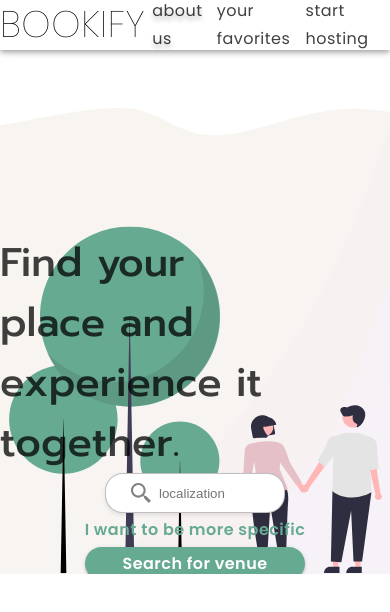
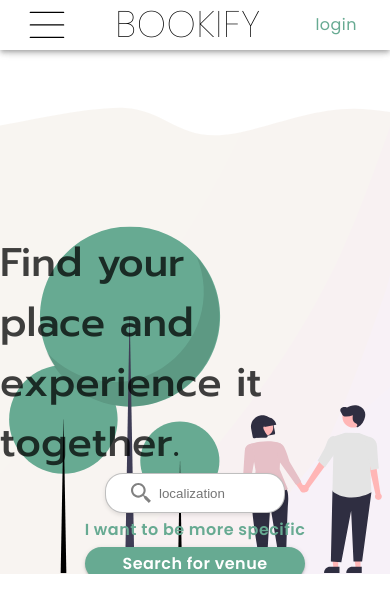
Before and after one commit to pawelberowski/frontend-bookify, a React (Vite) app: page / in a window 390 px wide. Shown: the top 612 px of the page. Built offline with nearby package versions, Linux system fonts and the light colour scheme; no server answers.

Commit message:
feat(Header) header now have its mobile version

```diff
--- a/src/shared/components/Layout/Header/index.tsx
+++ b/src/shared/components/Layout/Header/index.tsx
@@ -5,10 +5,25 @@ import {
   ShadowButton,
   StyledAppBar,
 } from "./Header.styled.tsx";
-import { Typography } from "@mui/material";
+import { Box, Typography } from "@mui/material";
+import { useIsMobileView } from "../../../utils/useIsMobileView.tsx";
+import HamburgerIcon from "../../../assets/hamburger.svg";
+export const Header = () => {
+  const isMobileView = useIsMobileView();
 
-export const Header = () => {
   return (
+    <Box>
+      {isMobileView ? (
+        <StyledAppBar color="inherit">
+          <img src={HamburgerIcon} alt="Three horizontal lines" />
+          <Logo>BOOKIFY</Logo>
+          <LinksContainer>
+            <LowerCaseButton href="/login" color="primary">
+              <Typography variant="subtitle1">login</Typography>
+            </LowerCaseButton>
+          </LinksContainer>
+        </StyledAppBar>
+      ) : (
         <StyledAppBar color="inherit">
           <Logo>BOOKIFY</Logo>
           <LinksContainer>
@@ -26,5 +41,7 @@ export const Header = () => {
             </LowerCaseButton>
           </LinksContainer>
         </StyledAppBar>
+      )}
+    </Box>
   );
 };
```
Also changed, not shown: src/shared/assets/hamburger.svg (added). Lines whose indentation alone changed are shown as unchanged.
